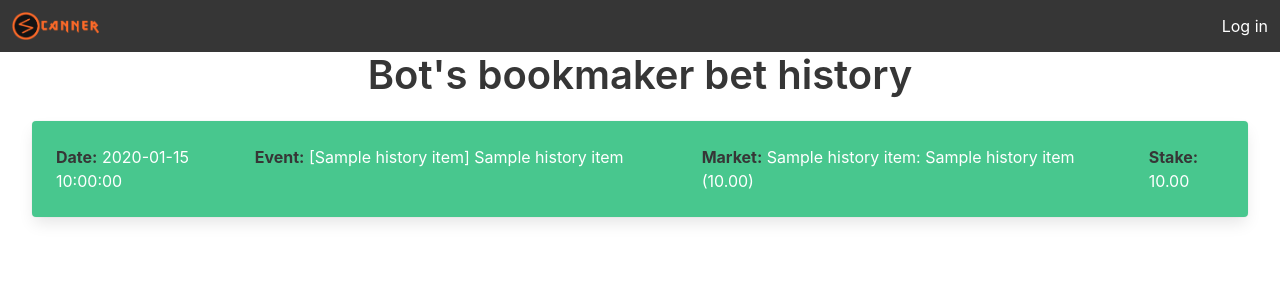
After one commit to 8ru73u5/casino-winner-scanner, a Flask app: template templates/bots/bookmaker_history.html in a window 1280 px wide. The commit adds this page. Shown: the top 300 px of the page. Run offline with Flask 2, Linux system fonts and the light colour scheme; the template is opened without the code that fills it: most values are stand-ins (such as "Sample title", 1, 10 or a date in 2020); parts of the project's set-up code (start-up, migrations or seed data) failed here and were passed over; some libraries are stand-ins or nearby versions.

Commit message:
Add bot bookmaker history page

```diff
--- a/cws/redis_manager.py
+++ b/cws/redis_manager.py
@@ -121,9 +121,9 @@ class RedisManager:
         for bot_id, history in bet_histories.items():
             self.conn.set(f'{RedisManager.BET_BOT_HISTORY_KEY}:{bot_id}', BetHistoryItem.to_json_str_multiple(history))
 
-    def get_bet_bot_bet_history(self, bot_id: int) -> Optional[str]:
+    def get_bet_bot_bet_history(self, bot_id: int) -> Optional[List[dict]]:
         bh = self.conn.get(f'{RedisManager.BET_BOT_HISTORY_KEY}:{bot_id}')
         if bh is not None:
-            return bh.decode('utf-8')
+            return loads(bh.decode('utf-8'))
         else:
             return None
--- a/cws/views/bots.py
+++ b/cws/views/bots.py
@@ -184,6 +184,17 @@ def bot_history(bot_id):
         return render_template('bots/history.html', bet_history=history)
 
 
+@bp.route('/bot/<int:bot_id>/bookmaker')
+@login_required
+def bot_bookmaker_history(bot_id):
+    bet_history = current_app.redis_manager.get_bet_bot_bet_history(bot_id)
+
+    if bet_history is None:
+        bet_history = []
+
+    return render_template('bots/bookmaker_history.html', bet_history=bet_history)
+
+
 @bp.route('/bot/<int:bot_id>', methods=('PATCH',))
 @login_required
 def manage_bot(bot_id):
--- /dev/null
+++ b/templates/bots/bookmaker_history.html
@@ -0,0 +1,34 @@
+{% extends 'base.html' %}
+
+{% block content %}
+  <div class="container is-fluid mb-6">
+    <h1 class="title has-text-centered is-2">Bot's bookmaker bet history</h1>
+    {% for history_item in bet_history %}
+      <div class="card mb-4 has-text-white {{ 'has-background-success' if history_item.state == 'won' else ('has-background-danger' if history_item.state == 'lost' else 'has-background-info') }}">
+        <div class="card-content">
+          <div class="content">
+            <div class="columns">
+              <div class="column is-2">
+                <strong>Date:</strong> {{ history_item.submission_date }}
+              </div>
+              <div class="column">
+                <strong>Event:</strong> [{{ history_item.category_name }}] {{ history_item.event_name }}
+              </div>
+              <div class="column">
+                <strong>Market:</strong> {{ history_item.market_name }}: {{ history_item.selection_name }}
+                ({{ '%.2f'|format(history_item.odds) }})
+              </div>
+              <div class="column is-1">
+                <strong>Stake:</strong> {{ '%.2f'|format(history_item.stake) }}
+              </div>
+            </div>
+          </div>
+        </div>
+      </div>
+    {% endfor %}
+  </div>
+{% endblock %}
+
+{% block scripts %}
+  <script src="https://unpkg.com/axios/dist/axios.min.js"></script>
+{% endblock %}
--- a/templates/bots/overview.html
+++ b/templates/bots/overview.html
@@ -13,6 +13,11 @@
         </div>
 
         <div class="p-1" style="position: absolute; top: 0; right: 0;">
+          <a href="{{ url_for('bots.bot_bookmaker_history', bot_id=bot.id) }}" target="_blank" class="bookmaker-bet-history-link">
+            <span class="icon is-medium p-1 has-text-info" title="Go to bookmaker bet history">
+              <i class="fas fa-landmark"></i>
+            </span>
+          </a>
           <a href="{{ url_for('bots.bot_history', bot_id=bot.id) }}" target="_blank" class="bet-history-link">
             <span class="icon is-medium p-1 has-text-info" title="Go to bet history">
               <i class="fas fa-chart-bar"></i>
```
